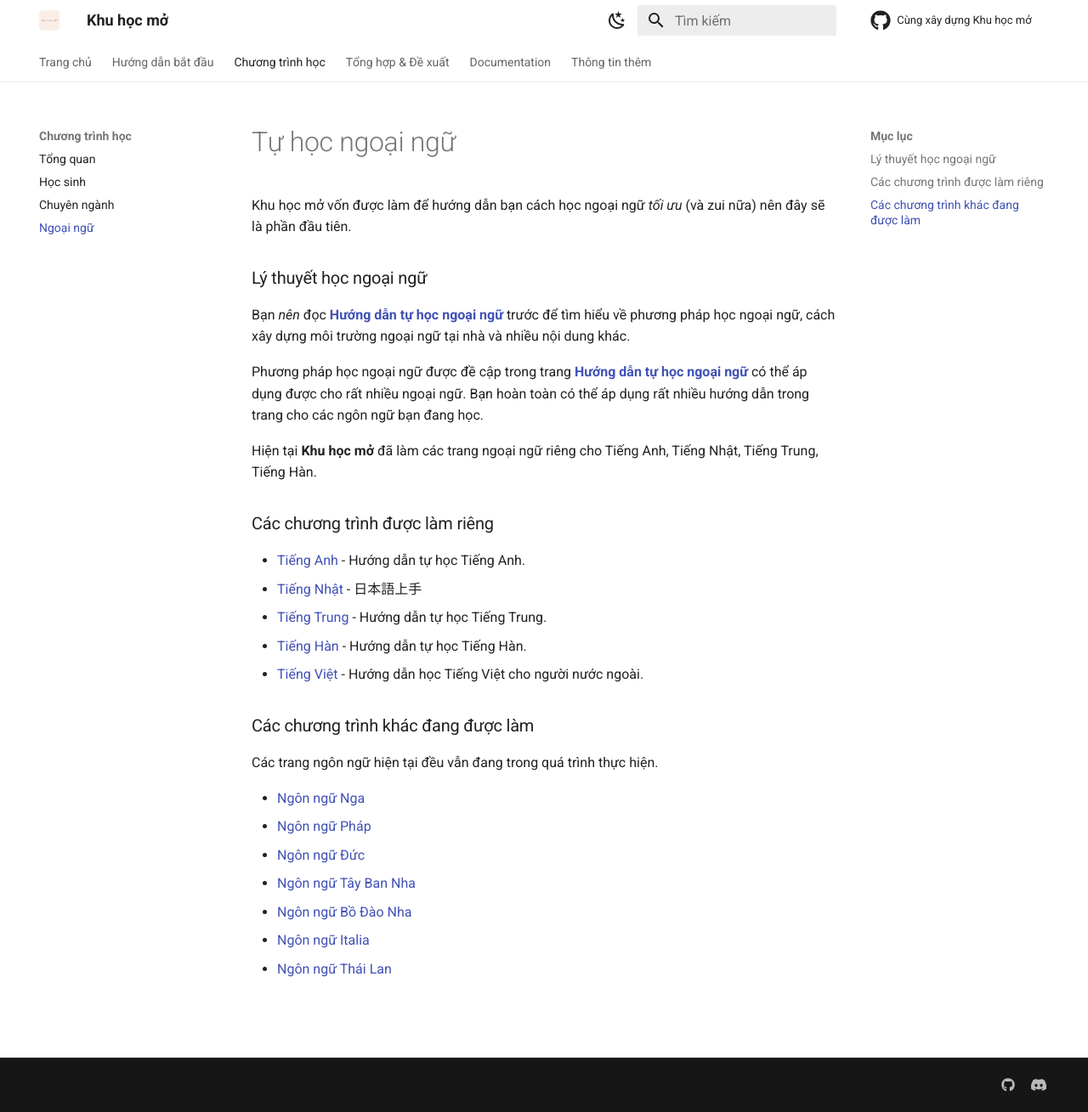
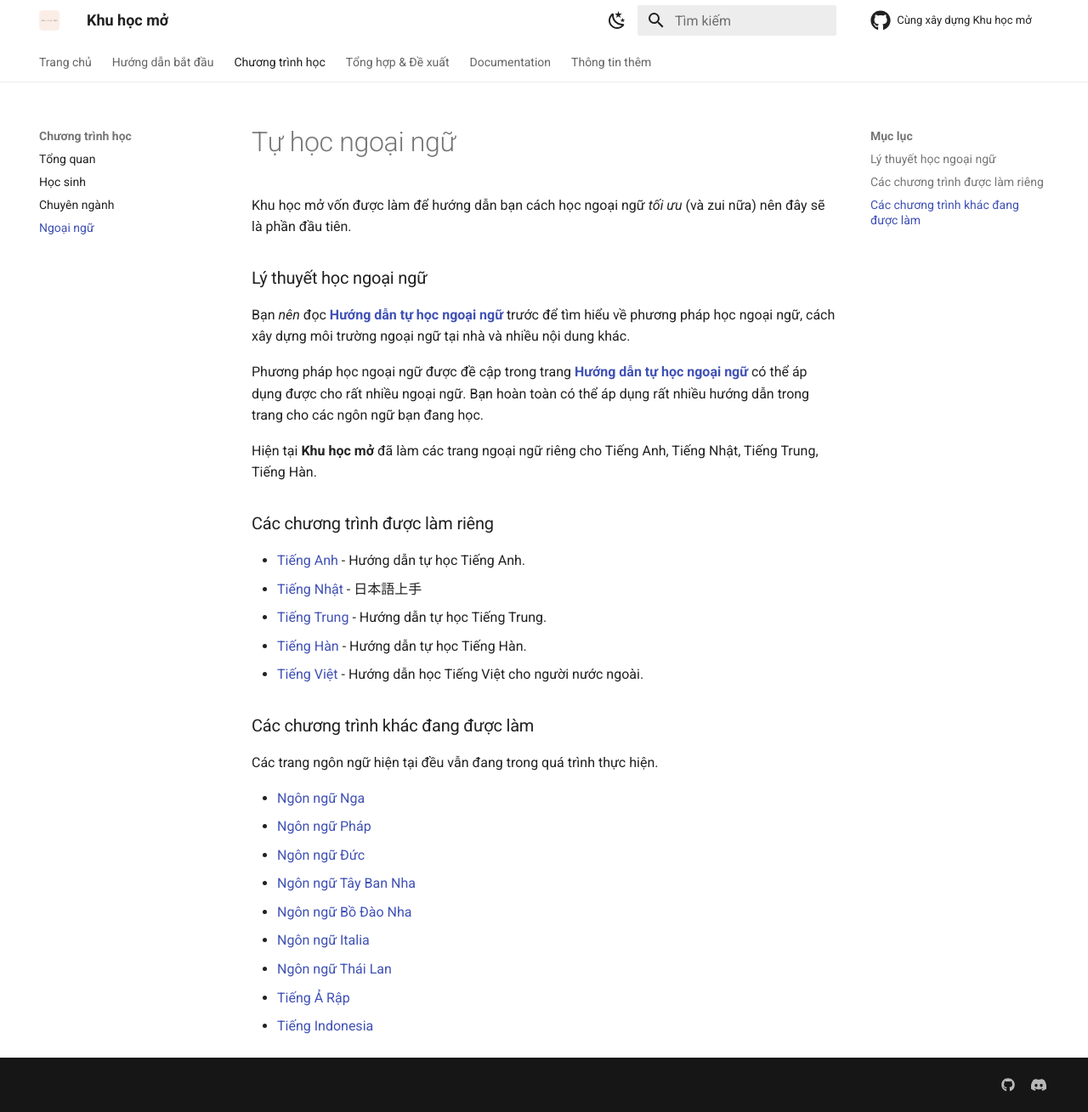
Before and after one commit to daihocmo/daihocmo.github.io, an MkDocs documentation site: the page built from docs/chuong-trinh/ngoai-ngu.md, in a window 1280 px wide and 1309 px high. Shown: the whole window at 85% size. Built offline with MkDocs 1.6.1 and Material for MkDocs 9.7.7, drawn with Linux system fonts in a browser that asks for light colours; comment, search, counter and statistics services are not loaded; some of the changed lines change nothing that is shown.

Commit message:
Cập nhật chương trình học ngoại ngữ

```diff
--- a/docs/chuong-trinh/ngoai-ngu.md
+++ b/docs/chuong-trinh/ngoai-ngu.md
@@ -4,32 +4,30 @@ Khu học mở vốn được làm để hướng dẫn bạn cách học ngoạ
 
 ### Lý thuyết học ngoại ngữ
 
-Bạn *nên* đọc [**Hướng dẫn tự học ngoại ngữ**](https://daihocmo.github.io/ngoai-ngu/) trước để tìm hiểu về phương pháp học ngoại ngữ, cách xây dựng môi trường ngoại ngữ tại nhà và nhiều nội dung khác.
+Bạn *nên* đọc [**Hướng dẫn tự học ngoại ngữ**](/ngoai-ngu/) trước để tìm hiểu về phương pháp học ngoại ngữ, cách xây dựng môi trường ngoại ngữ tại nhà và nhiều nội dung khác.
 
-Phương pháp học ngoại ngữ được đề cập trong trang [**Hướng dẫn tự học ngoại ngữ**](https://daihocmo.github.io/ngoai-ngu/) có thể áp dụng được cho rất nhiều ngoại ngữ. Bạn hoàn toàn có thể áp dụng rất nhiều hướng dẫn trong trang cho các ngôn ngữ bạn đang học.
+Phương pháp học ngoại ngữ được đề cập trong trang [**Hướng dẫn tự học ngoại ngữ**](/ngoai-ngu/) có thể áp dụng được cho rất nhiều ngoại ngữ. Bạn hoàn toàn có thể áp dụng rất nhiều hướng dẫn trong trang cho các ngôn ngữ bạn đang học.
 
 Hiện tại **Khu học mở** đã làm các trang ngoại ngữ riêng cho Tiếng Anh, Tiếng Nhật, Tiếng Trung, Tiếng Hàn.
 
 ### Các chương trình được làm riêng
 
-- [Tiếng Anh](https://daihocmo.github.io/tieng-anh/) - Hướng dẫn tự học Tiếng Anh.
-- [Tiếng Nhật](https://daihocmo.github.io/tieng-nhat/) - 日本語上手
-- [Tiếng Trung](https://daihocmo.github.io/tieng-trung/) - Hướng dẫn tự học Tiếng Trung.
-- [Tiếng Hàn](https://daihocmo.github.io/tieng-han/) - Hướng dẫn tự học Tiếng Hàn.
-- [Tiếng Việt](https://daihocmo.github.io/learn-vietnamese/) - Hướng dẫn học Tiếng Việt cho người nước ngoài.
+- [Tiếng Anh](/tieng-anh/) - Hướng dẫn tự học Tiếng Anh.
+- [Tiếng Nhật](/tieng-nhat/) - 日本語上手
+- [Tiếng Trung](/tieng-trung/) - Hướng dẫn tự học Tiếng Trung.
+- [Tiếng Hàn](/tieng-han/) - Hướng dẫn tự học Tiếng Hàn.
+- [Tiếng Việt](/learn-vietnamese/) - Hướng dẫn học Tiếng Việt cho người nước ngoài.
 
 ### Các chương trình khác đang được làm
 
 Các trang ngôn ngữ hiện tại đều vẫn đang trong quá trình thực hiện.
 
-- [Ngôn ngữ Nga](https://daihocmo.github.io/tu-hoc-dai-hoc/nhan-van/tieng-nga/)
-- [Ngôn ngữ Pháp](https://daihocmo.github.io/tu-hoc-dai-hoc/nhan-van/tieng-phap/)
-- [Ngôn ngữ Đức](https://daihocmo.github.io/tu-hoc-dai-hoc/nhan-van/tieng-duc/)
-- [Ngôn ngữ Tây Ban Nha](https://daihocmo.github.io/tu-hoc-dai-hoc/nhan-van/tieng-tbn/)
-- [Ngôn ngữ Bồ Đào Nha](https://daihocmo.github.io/tu-hoc-dai-hoc/nhan-van/tieng-bdn/)
-- [Ngôn ngữ Italia](https://daihocmo.github.io/tu-hoc-dai-hoc/nhan-van/tieng-y/)
-- [Ngôn ngữ Thái Lan](https://daihocmo.github.io/tu-hoc-dai-hoc/nhan-van/tieng-thai/)
-
-<!--
-### Khác
-- [Tự luyện chứng chỉ](https://daihocmo.github.io/tu-luyen-chung-chi/) - Một kho lưu trữ cách tự học để thi _khá nhiều chứng chỉ_ (Hỗ trợ ngoại ngữ là chủ yếu). -->
+- [Ngôn ngữ Nga](/ngoai-ngu/ngon-ngu/tieng-nga/)
+- [Ngôn ngữ Pháp](/ngoai-ngu/ngon-ngu/tieng-phap/)
+- [Ngôn ngữ Đức](/ngoai-ngu/ngon-ngu/tieng-duc/)
+- [Ngôn ngữ Tây Ban Nha](/ngoai-ngu/ngon-ngu/tieng-tbn/)
+- [Ngôn ngữ Bồ Đào Nha](/ngoai-ngu/ngon-ngu/tieng-bdn/)
+- [Ngôn ngữ Italia](/ngoai-ngu/ngon-ngu/tieng-y/)
+- [Ngôn ngữ Thái Lan](/ngoai-ngu/ngon-ngu/tieng-thai/)
+- [Tiếng Ả Rập](/ngoai-ngu/ngon-ngu/tieng-a-rap/)
+- [Tiếng Indonesia](/ngoai-ngu/ngon-ngu/tieng-indonesia/)
```
